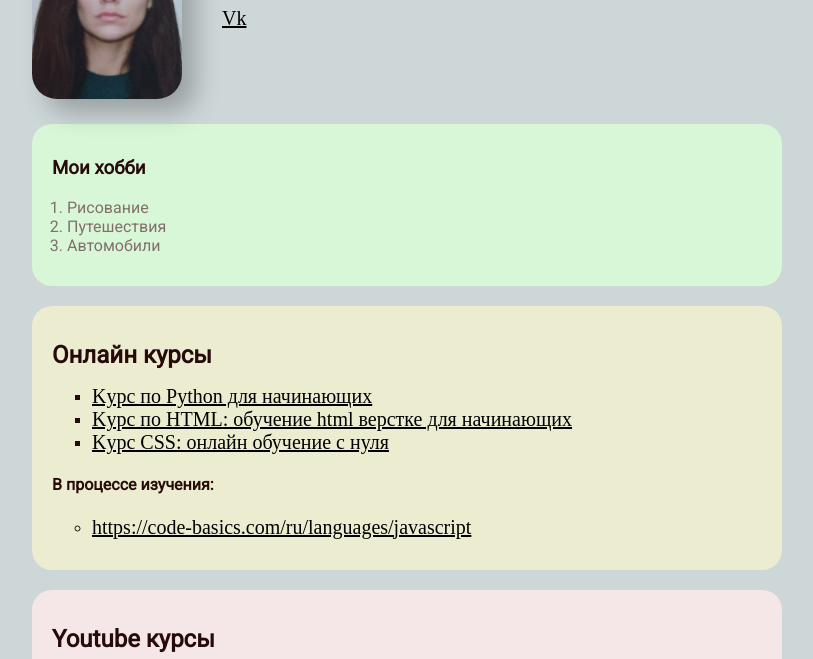
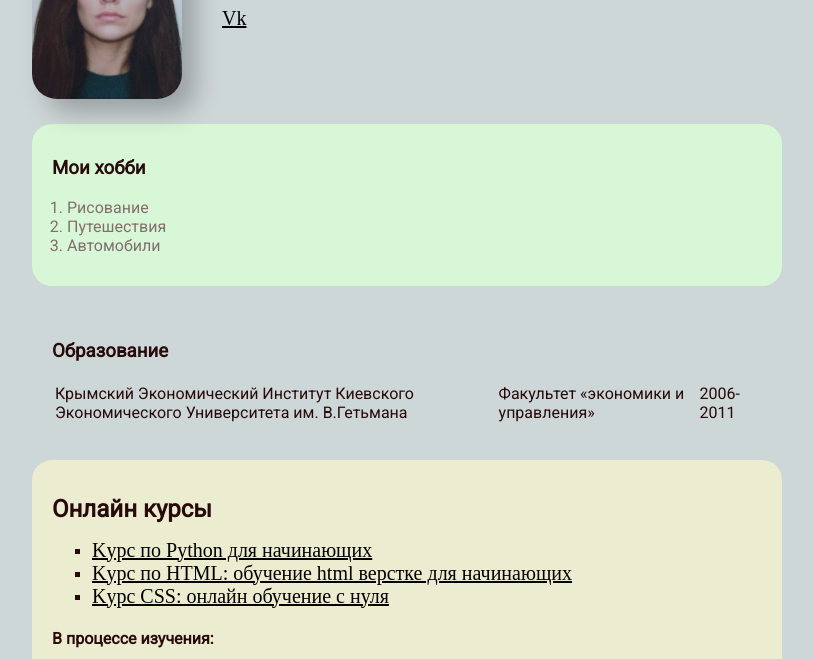
Before and after one commit to EvgenyaDen/Ev, a plain HTML site: page index.html in a window 1280 px wide. Shown: the part 141-800 px from the top of the page, without its empty margins (233-1046 px from the left). Drawn offline with Linux system fonts and the light colour scheme.

Commit message:
Add files via upload

```diff
--- a/index.html
+++ b/index.html
@@ -27,6 +27,18 @@
          </ol>
      </div>
 
+     <div class="card bg-orange">
+        <h3>Образование</h3>
+        <table class="table">
+          <tr>
+            <td>Крымский Экономический Институт Киевского
+                Экономического Университета им. В.Гетьмана</td>
+            <td>Факультет «экономики и управления»</td>
+            <td>2006-2011</td>
+            </tr>
+        </table>
+        </div>
+
      <div class="card bg-yellow">
         <h2>Онлайн курсы</h2>
         <ul type="square">
@@ -36,7 +48,7 @@
             </ul>
             <h4>В процессе изучения:</h4>
             <ul type="circle">
-                <li><a href="https://code-basics.com/ru/languages/javascript">https://code-basics.com/ru/languages/javascript</a></li>
+                <li><a href="https://code-basics.com/ru/languages/javascript"target="_blank">Курс JavaScript: обучение JS для начинающих</a></li>
                 </ul>
             </div>
             <div class="card bg-red">
```
